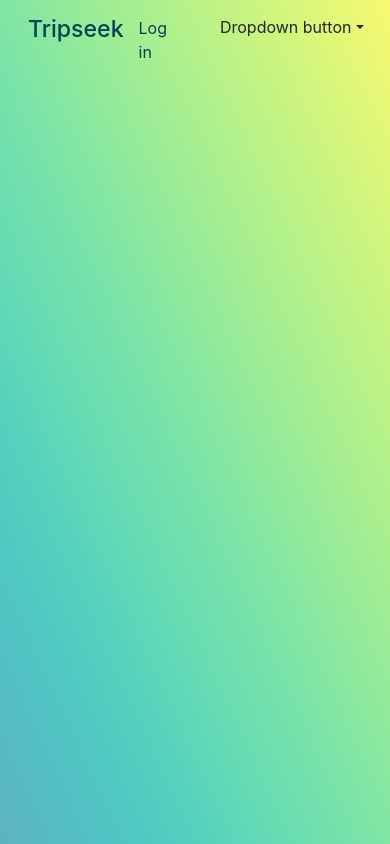
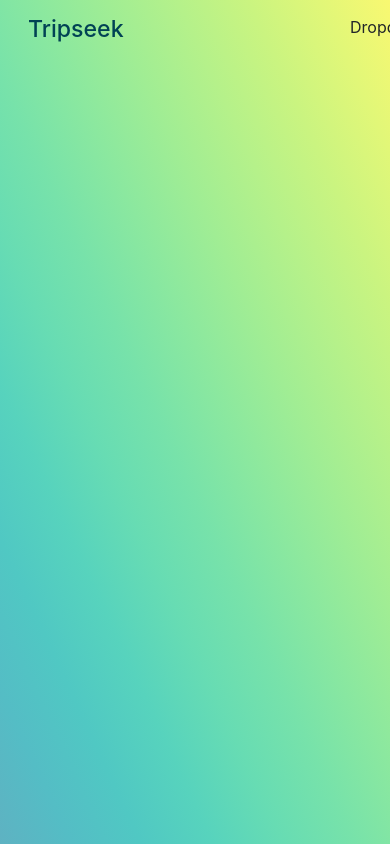
Before and after one commit to tadeas-drab/eventoget-next, a Next.js app: page /shared/navigation in a window 390 px wide. Built offline with nearby package versions, Linux system fonts and the light colour scheme.

Commit message:
changed nav

```diff
--- a/pages/shared/navigation.tsx
+++ b/pages/shared/navigation.tsx
@@ -3,7 +3,6 @@ import Head from 'next/head'
 import Image from 'next/image'
 import 'bootstrap/dist/css/bootstrap.css'
 import 'bootstrap/dist/js/bootstrap.js'
-
 
 const Navigation: NextPage = () => {
     return (
@@ -21,10 +20,8 @@ const Navigation: NextPage = () => {
                             <a className="nav-link float-end" href="/#HowItWorks" >How it works</a>
                             <a className="nav-link float-end">Browse events</a>
                         </div>
+                        <div className="col-6 d-block d-md-none"></div>
                         <div className="col-2 d-block d-md-none">
-                            <a className="nav-link float-end">Log in</a>
-                        </div>
-                        <div className="col-6 d-block d-md-none">
                             <div className="dropdown">
                                 <button className="btn dropdown-toggle" type="button" id="navMenu" data-bs-toggle="dropdown" aria-expanded="false">
                                     Dropdown button
```
